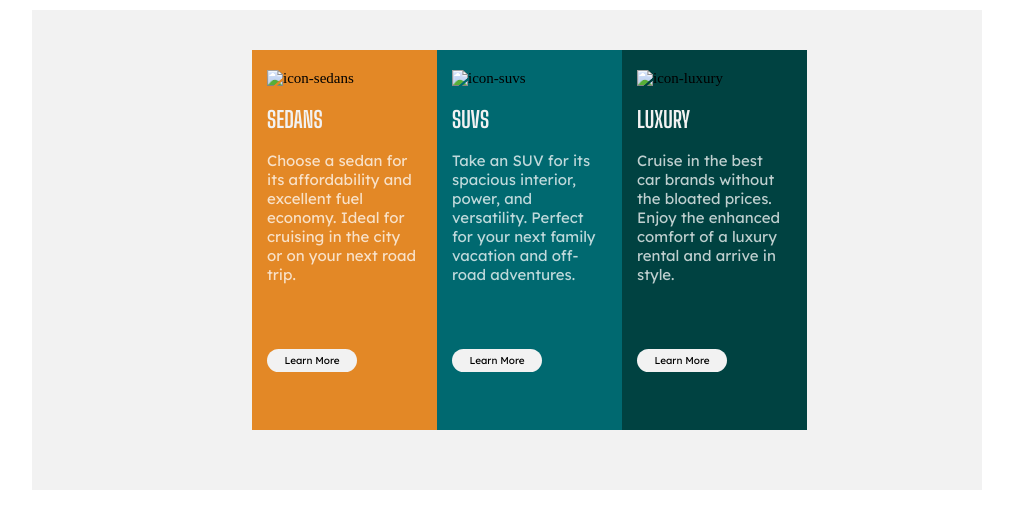
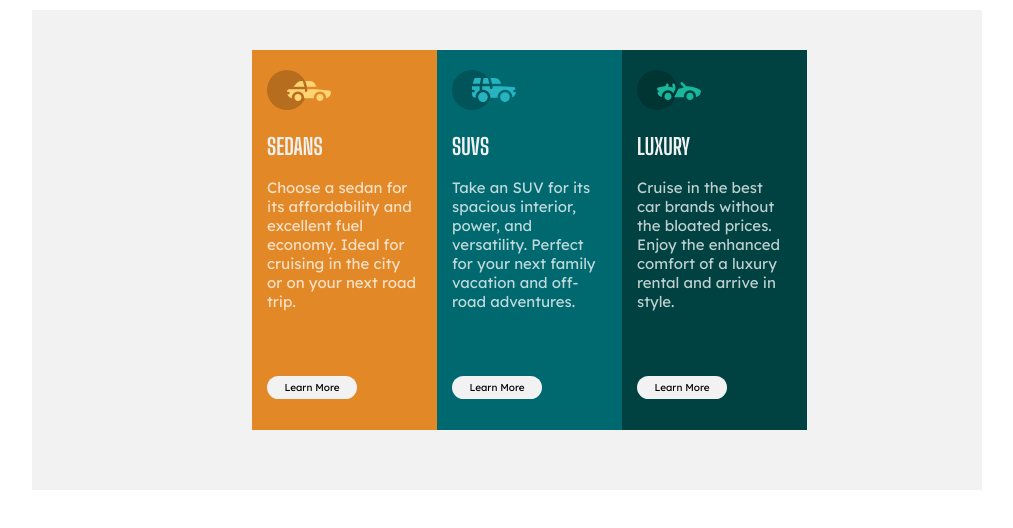
Before and after one commit to Shamininski/design-tasks, a plain HTML site: page index.html in a window 1280 px wide. Shown: the part 130-658 px from the top of the page, without its empty margins (126-1139 px from the left). Drawn offline with Linux system fonts and the light colour scheme.

Commit message:
Update image extension to svg in index.html

```diff
--- a/index.html
+++ b/index.html
@@ -19,7 +19,7 @@
     <div class="container">
         <div class="col">
             <div class="col1">
-                <img src="icon-sedans.png" alt="icon-sedans">
+                <img src="icon-sedans.svg" alt="icon-sedans">
                 <h2>SEDANS</h2>
                 <p>
                     Choose a sedan for its affordability and excellent fuel economy. Ideal for cruising in the city or on your next road trip.
@@ -27,7 +27,7 @@
                 <button> Learn More </button>
             </div>
             <div class="col2 ">
-                <img src="icon-suvs.png" alt="icon-suvs">
+                <img src="icon-suvs.svg" alt="icon-suvs">
                 <h2>SUVS</h2>
                 <p>
                     Take an SUV for its spacious interior, power, and versatility. Perfect for your next family vacation and off-road adventures.
@@ -35,7 +35,7 @@
                 <button> Learn More </button>
             </div>
             <div class="col3">
-                <img src="icon-luxury.png" alt="icon-luxury">
+                <img src="icon-luxury.svg" alt="icon-luxury">
                 <h2>LUXURY</h2>
                 <p>
                     Cruise in the best car brands without the bloated prices. Enjoy the enhanced comfort of a luxury rental and arrive in style.
```
